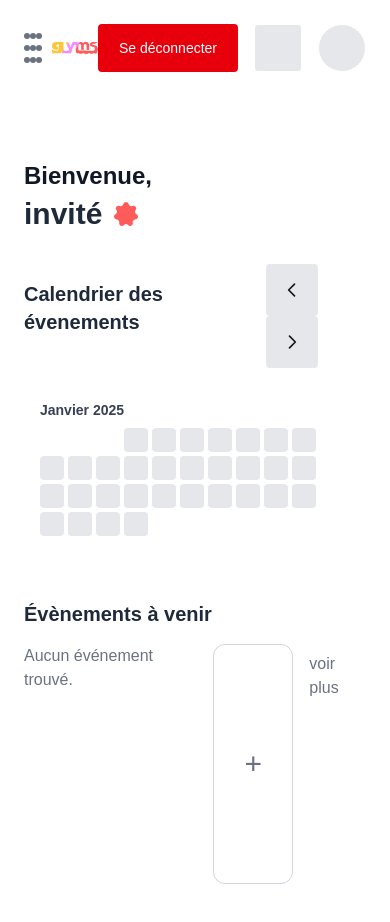
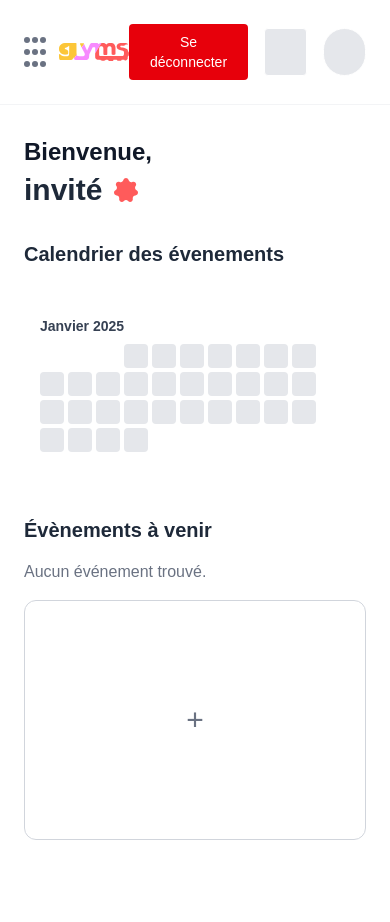
Before and after one commit to pie-glympse/PIE, a Next.js app: page /home in a window 390 px wide. Shown: the top 922 px of the page. After the commit the page ends 844 px from the top, so only its background shows below. Built offline with nearby package versions, Linux system fonts and the light colour scheme.

Commit message:
Calendar & Order: fix header

```diff
--- a/app/home/page.tsx
+++ b/app/home/page.tsx
@@ -85,7 +85,7 @@ export default function HomePage() {
 
   return (
     <>
-      <main className="h-screen overflow-y-auto md:overflow-hidden p-6 flex flex-col gap-8">
+      <main className="h-screen overflow-y-auto md:overflow-hidden pt-24 p-6 flex flex-col gap-8">
 
         {/* Section Bienvenue */}
         <section className="mt-10">
@@ -117,7 +117,8 @@ export default function HomePage() {
             <p className="text-red-600 font-semibold mb-4">Erreur: {fetchError}</p>
           )}
 
-          <div className="flex gap-4 overflow-x-auto pb-2">
+          {/* Container responsive pour les cartes */}
+          <div className="flex flex-col md:flex-row gap-4 md:overflow-x-auto md:pb-2">
             {events.length === 0 && !fetchError && (
               <p className="text-gray-500">Aucun événement trouvé.</p>
             )}
@@ -127,23 +128,24 @@ export default function HomePage() {
                 eventId={event.id}
                 key={event.id}
                 {...adaptEventForGcard(event)}
-                className="w-100 h-60 flex-shrink-0"
+                className="w-full md:w-100 h-60 md:flex-shrink-0"
               />
             ))}
-
 
             {/* Bouton Ajouter */}
             <button
               aria-label="Ajouter un évènement"
-              className="w-20 h-60 flex-shrink-0 flex items-center justify-center border border-gray-300 rounded-xl hover:bg-gray-100 transition text-3xl text-gray-500"
+              className="w-full md:w-20 h-60 md:flex-shrink-0 flex items-center justify-center border border-gray-300 rounded-xl hover:bg-gray-100 transition text-3xl text-gray-500"
             >
               +
             </button>
-          <div className="flex justify-end">
-            <Link href="/events" className="text-gray-500 mt-2">
+          </div>
+
+          {/* Lien "voir plus" */}
+          <div className="flex justify-end mt-4">
+            <Link href="/events" className="text-gray-500">
               voir plus
             </Link>
-          </div>
           </div>
         </section>
       </main>
--- a/app/layout.tsx
+++ b/app/layout.tsx
@@ -26,7 +26,10 @@ export default function RootLayout({ children }: { children: React.ReactNode })
     <html lang="fr">
       <body className={`${poppins.variable} ${urbanist.variable} antialiased bg-red-500`}>
         <AppShell>
-          {children}
+          <div className="h-screen">
+            {children}
+          </div>
+
         </AppShell>
       </body>
     </html>
--- a/app/profile/page.tsx
+++ b/app/profile/page.tsx
@@ -182,7 +182,7 @@ export default function ProfilePage() {
   }
 
   return (
-    <div className="p-6 max-w-7xl mx-auto">
+    <div className="p-6 pt-24 max-w-7xl mx-auto">
       {/* Avatar Section */}
       <div className="relative h-48 rounded-lg bg-gray-200 flex items-center justify-center">
         <div className="relative w-32 h-32 rounded-full border-4 border-white overflow-hidden group cursor-pointer bg-gray-300">
--- a/components/Gcalendar/Gcalendar.tsx
+++ b/components/Gcalendar/Gcalendar.tsx
@@ -56,6 +56,7 @@ const MiniCalendar = ({ year = 2025, eventsData = [] }: MiniCalendarProps) => {
   const [fetchError, setFetchError] = useState<string | null>(null);
   const [canScrollLeft, setCanScrollLeft] = useState(false);
   const [canScrollRight, setCanScrollRight] = useState(true);
+  const [isMobile, setIsMobile] = useState(false);
 
   const months = [
     "Janvier",
@@ -71,6 +72,18 @@ const MiniCalendar = ({ year = 2025, eventsData = [] }: MiniCalendarProps) => {
     "Novembre",
     "Décembre",
   ];
+
+  // Détecter si on est sur mobile
+  useEffect(() => {
+    const checkMobile = () => {
+      setIsMobile(window.innerWidth < 768); // md breakpoint de Tailwind
+    };
+
+    checkMobile();
+    window.addEventListener('resize', checkMobile);
+
+    return () => window.removeEventListener('resize', checkMobile);
+  }, []);
 
   // Fonction pour générer tous les jours entre deux dates
   const generateDateRange = (startDate: string, endDate: string): string[] => {
@@ -166,9 +179,9 @@ const MiniCalendar = ({ year = 2025, eventsData = [] }: MiniCalendarProps) => {
     }
   }, [eventsData]);
 
-  // Vérifier l'état du scroll pour afficher/masquer les boutons
+  // Vérifier l'état du scroll pour afficher/masquer les boutons (seulement pour desktop)
   const checkScrollPosition = () => {
-    if (scrollContainerRef.current) {
+    if (scrollContainerRef.current && !isMobile) {
       const { scrollLeft, scrollWidth, clientWidth } = scrollContainerRef.current;
       setCanScrollLeft(scrollLeft > 0);
       setCanScrollRight(scrollLeft < scrollWidth - clientWidth - 1);
@@ -178,7 +191,7 @@ const MiniCalendar = ({ year = 2025, eventsData = [] }: MiniCalendarProps) => {
   // Écouter les changements de scroll
   useEffect(() => {
     const scrollContainer = scrollContainerRef.current;
-    if (scrollContainer) {
+    if (scrollContainer && !isMobile) {
       scrollContainer.addEventListener('scroll', checkScrollPosition);
       checkScrollPosition(); // Vérification initiale
 
@@ -186,11 +199,11 @@ const MiniCalendar = ({ year = 2025, eventsData = [] }: MiniCalendarProps) => {
         scrollContainer.removeEventListener('scroll', checkScrollPosition);
       };
     }
-  }, []);
+  }, [isMobile]);
 
-  // Navigation avec les boutons flèches
+  // Navigation avec les boutons flèches (seulement pour desktop)
   const scrollToDirection = (direction: 'left' | 'right') => {
-    if (scrollContainerRef.current) {
+    if (scrollContainerRef.current && !isMobile) {
       const scrollAmount = 264; // Largeur d'un mois + gap
       const currentScroll = scrollContainerRef.current.scrollLeft;
       const newScroll = direction === 'left'
@@ -331,22 +344,22 @@ const MiniCalendar = ({ year = 2025, eventsData = [] }: MiniCalendarProps) => {
 
   return (
     <div>
-
       <div className="flex justify-between items-center">
         {title && (
           <div className="text-xl font-bold text-gray-800 mb-4">Calendrier des évenements</div>
         )}
+        {/* Boutons de navigation - cachés sur mobile */}
+        {!isMobile && (
           <div>
             <button
               onClick={() => scrollToDirection('left')}
-          className=" left-0 z-10 p-4 bg-gray-200 rounded ml-2"
+              className="left-0 z-10 p-4 bg-gray-200 rounded ml-2"
               aria-label="Mois précédent"
             >
               <svg className="w-5 h-5" fill="none" stroke="currentColor" viewBox="0 0 24 24">
                 <path strokeLinecap="round" strokeLinejoin="round" strokeWidth={2} d="M15 19l-7-7 7-7" />
               </svg>
             </button>
-
 
             <button
               onClick={() => scrollToDirection('right')}
@@ -358,17 +371,27 @@ const MiniCalendar = ({ year = 2025, eventsData = [] }: MiniCalendarProps) => {
               </svg>
             </button>
           </div>
+        )}
       </div>
 
       {/* Container de scroll avec tous les mois */}
       <div
         ref={scrollContainerRef}
-        className="flex overflow-hidden space-x-4 snap-x snap-mandatory px-1 py-5 custom-scroll gap-6"
+        className={`flex space-x-4 snap-x snap-mandatory px-1 py-5 gap-6 ${
+          isMobile
+            ? 'overflow-x-auto' // Scroll libre sur mobile
+            : 'overflow-hidden' // Scroll contrôlé par les boutons sur desktop
+        }`}
+        style={{
+          // Styles pour un scroll fluide sur mobile
+          WebkitOverflowScrolling: 'touch',
+          scrollBehavior: 'smooth'
+        }}
       >
         {months.map((month, index) => (
           <div
             key={month}
-            className="min-w-[240px]  p-3 rounded-lg snap-center shrink-0"
+            className="min-w-[240px] p-3 rounded-lg snap-center shrink-0"
           >
             <h3 className="text-sm font-semibold text-left mb-2 text-gray-700">
               {month} {year}
@@ -379,6 +402,8 @@ const MiniCalendar = ({ year = 2025, eventsData = [] }: MiniCalendarProps) => {
           </div>
         ))}
       </div>
+
+
 
       {/* Tooltip des événements */}
       {hoveredDay && (
--- a/components/header/header.tsx
+++ b/components/header/header.tsx
@@ -27,8 +27,9 @@ export default function Header() {
       router.push("/login");
     }
   };
+
   return (
-    <header className="w-full p-6">
+    <header className="fixed top-0 left-0 right-0 w-full p-6 bg-white z-50 border-b border-gray-100">
       <div className="mx-auto flex items-center justify-between">
         {/* Left: Menu + Logo */}
         <div className="flex items-center ">
@@ -63,14 +64,13 @@ export default function Header() {
         {/* Right: Avatars */}
         <div className="flex items-center gap-4">
           <button
-              onClick={handleLogout}
-              className="w-35 h-12 bg-red-600 text-white rounded hover:bg-red-700 transition text-sm"
-            >
-              Se déconnecter
-            </button>
+            onClick={handleLogout}
+            className="px-4 py-2 bg-red-600 text-white rounded hover:bg-red-700 transition text-sm"
+          >
+            Se déconnecter
+          </button>
           <div className="w-12 h-12 rounded-sm bg-gray-200 border border-white" />
           <Link href="/profile" className="w-12 h-12 rounded-full bg-gray-200 border border-white">
-
           </Link>
         </div>
       </div>
```
Lines whose indentation alone changed are shown as unchanged.
